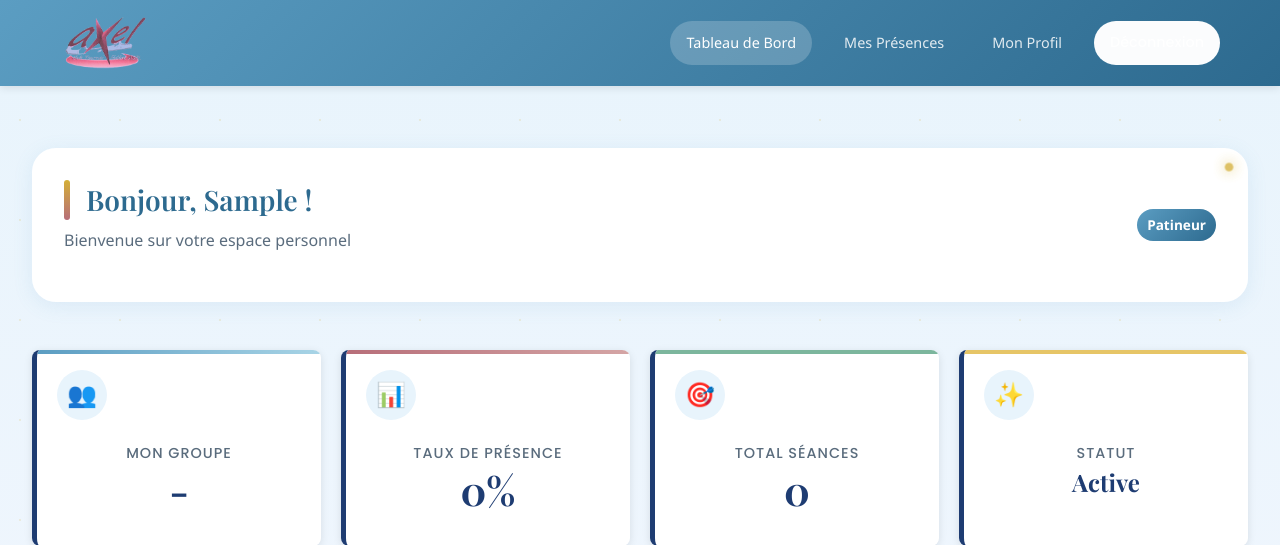
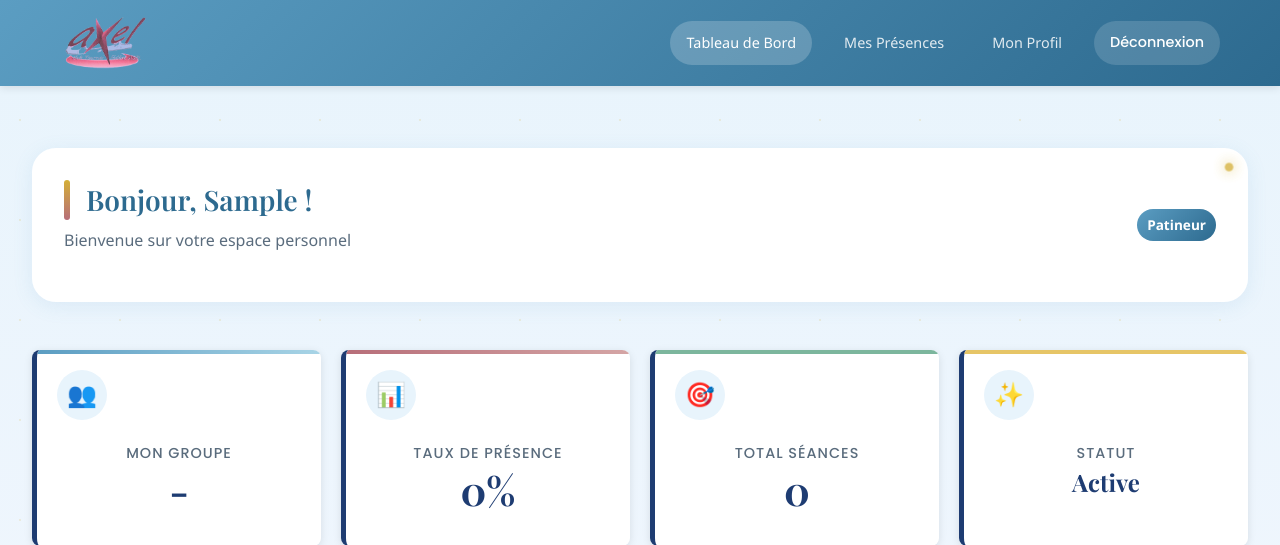
Before and after one commit to sarahmorgantordeur-lab/AxelClubTournai, a Flask app: page /dashboard in a window 1280 px wide. Shown: the top 545 px of the page. Run offline with Flask 3, Linux system fonts and the light colour scheme; the visitor is signed in with stand-in values (Sample User, id 1); data that the repository does not hold is empty; some web fonts are replaced.

Commit message:
corr couleur menu burger et navbar

```diff
--- a/static/css/dashboard.css
+++ b/static/css/dashboard.css
@@ -870,6 +870,17 @@
     text-align: center;
 }
 
+.navbar .nav-links a.btn {
+    background: rgba(255, 255, 255, 0.15);
+    color: white;
+    border-color: rgba(255, 255, 255, 0.4);
+}
+
+.navbar .nav-links a.btn:hover {
+    background: rgba(255, 255, 255, 0.28);
+    color: white;
+}
+
 @media (min-width: 768px) {
     .navbar .nav-links a {
         padding: 10px 16px;
--- a/static/css/style.css
+++ b/static/css/style.css
@@ -223,6 +223,19 @@ body {
 
 .nav-links a:hover {
     opacity: 0.8;
+}
+
+.nav-links a.btn {
+    background: rgba(255, 255, 255, 0.15);
+    color: white;
+    border-color: rgba(255, 255, 255, 0.4);
+    opacity: 1;
+}
+
+.nav-links a.btn:hover {
+    background: rgba(255, 255, 255, 0.28);
+    color: white;
+    opacity: 1;
 }
 
 /* Stats */
```
Also changed, not shown: static/css/admin.css (+11 -0 lines).
